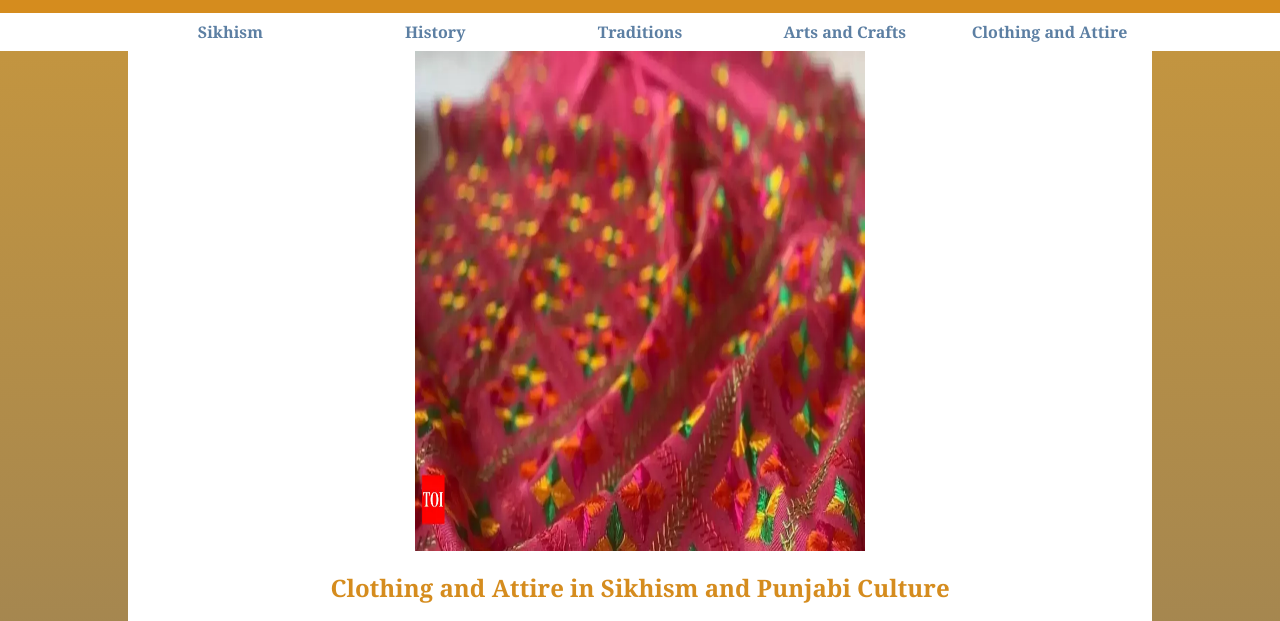
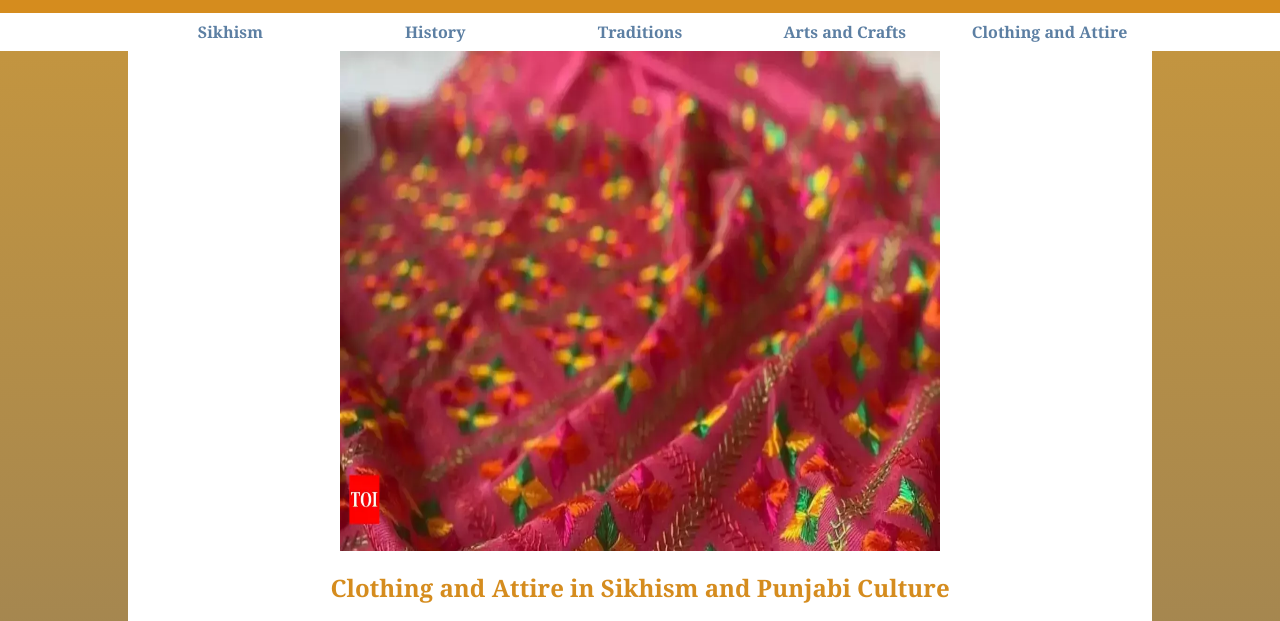
Before and after one commit to NAVJSAINI/Class-Project, a plain HTML site: page Page5.html in a window 1280 px wide. Shown: the part 169-790 px from the top of the page. Drawn offline with Linux system fonts and the light colour scheme.

Commit message:
Update Page5.html

```diff
--- a/Page5.html
+++ b/Page5.html
@@ -27,7 +27,7 @@
     <div id="wrapper">
         <main>
         <a href="phulkari.jpg">
-    <img src="phulkari.jpg" alt="Phulkari embroidery" id="phulkari"  style="width:450px; height:450; display:block; margin:0 auto;">
+    <img src="phulkari.jpg" alt="Phulkari embroidery" id="phulkari"  style="width:600px; height:500; display:block; margin:0 auto;">
 </a>
     <h2>Clothing and Attire in Sikhism and Punjabi Culture</h2>
     <p>Punjab, a vibrant region rich in tradition and culture, is renowned for its distinct and colorful clothing. The attire reflects not only the region's rich heritage but also its practical needs, spiritual values, and cultural pride.</p>
```
